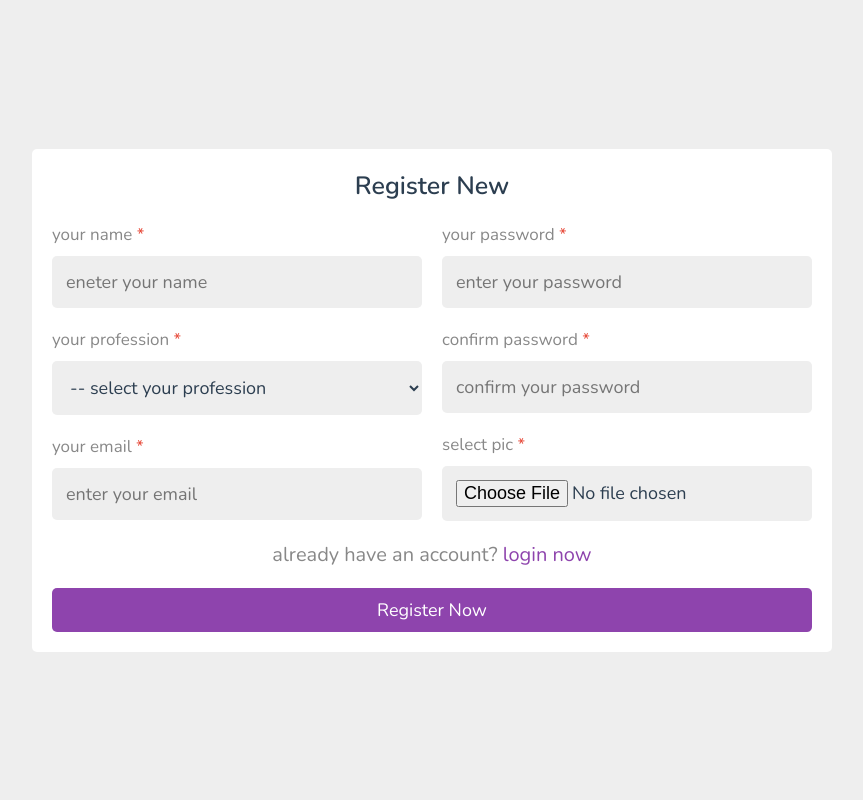
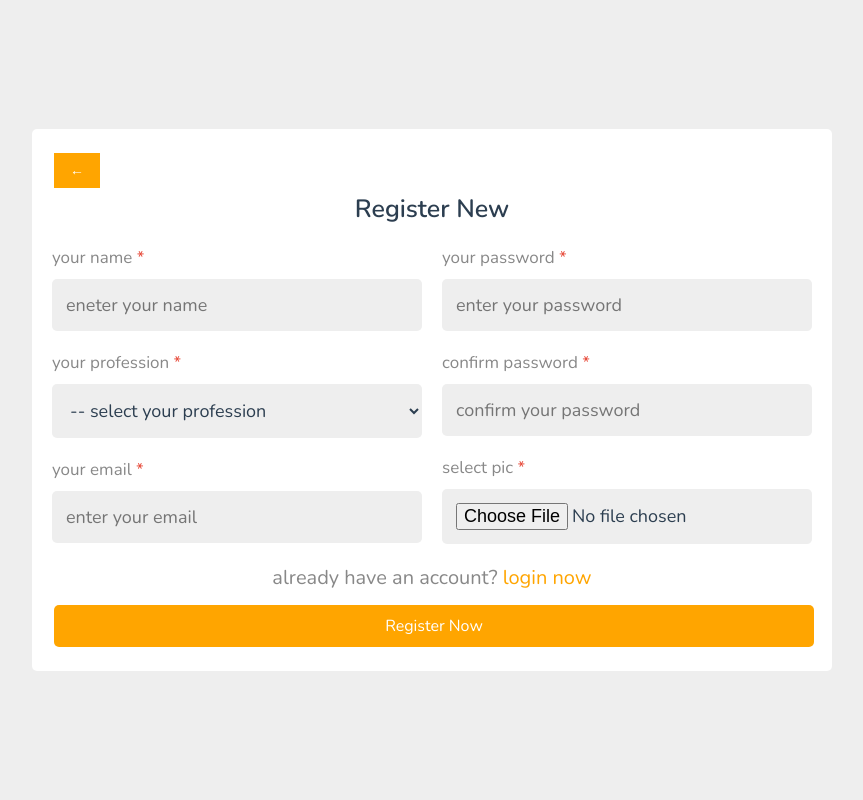
Before and after one commit to km1000101/finalwebs, a PHP site: page /admin/register.php in a window 1280 px wide. Shown: the whole page, without its empty margins (208-1071 px from the left). Run offline with PHP 8.4, Linux system fonts and the light colour scheme.

Commit message:
few changes

```diff
--- a/project/about.php
+++ b/project/about.php
@@ -108,7 +108,7 @@ if(isset($_COOKIE['user_id'])){
 
 <section class="reviews">
 
-   <h3 class="heading">student's reviews</h3>
+   <h1 class="heading">student's reviews</h1>
 
    <div class="box-container">
 
--- a/project/admin/register.php
+++ b/project/admin/register.php
@@ -58,9 +58,38 @@ if(isset($_POST['submit'])){
    <!-- custom css file link  -->
    <link rel="stylesheet" href="../css/admin_style.css">
 
+   <style>
+   :root {
+       --main-color: #ffa500; /* Ensure the main color is set to orange */
+   }
+   .btn {
+       background-color: var(--main-color); /* Use the main color variable which is now orange */
+       border: none;
+       color: white;
+       padding: 10px 20px;
+       text-align: center;
+       text-decoration: none;
+       display: inline-block;
+       font-size: 16px;
+       margin: 4px 2px;
+       cursor: pointer;
+   }
+   .btn-small {
+       background-color: var(--main-color);
+       border: none;
+       color: white;
+       padding: 8px 16px; /* Increase padding to make it bigger */
+       text-align: center;
+       text-decoration: none;
+       display: inline-block;
+       font-size: 14px; /* Increase font size */
+       margin: 4px 2px;
+       cursor: pointer;
+   }
+   </style>
+
 </head>
 <body style="padding-left: 0;">
-
 <?php
 if(isset($message)){
    foreach($message as $message){
@@ -79,6 +108,8 @@ if(isset($message)){
 <section class="form-container">
 
    <form class="register" action="" method="post" enctype="multipart/form-data">
+      <!-- Add small home button with arrow symbol to the left side of the register new text -->
+      <a href="../home.php" class="btn-small">&larr;</a>
       <h3>register new</h3>
       <div class="flex">
          <div class="col">
@@ -87,17 +118,11 @@ if(isset($message)){
             <p>your profession <span>*</span></p>
             <select name="profession" class="box" required>
                <option value="" disabled selected>-- select your profession</option>
-               <option value="developer">developer</option>
-               <option value="desginer">desginer</option>
-               <option value="musician">musician</option>
-               <option value="biologist">biologist</option>
-               <option value="teacher">teacher</option>
-               <option value="engineer">engineer</option>
-               <option value="lawyer">lawyer</option>
-               <option value="accountant">accountant</option>
-               <option value="doctor">doctor</option>
-               <option value="journalist">journalist</option>
-               <option value="photographer">photographer</option>
+               <option value="developer">HOD</option>
+               <option value="desginer">professor</option>
+               <option value="musician">assistant professor</option>
+
+
             </select>
             <p>your email <span>*</span></p>
             <input type="email" name="email" placeholder="enter your email" maxlength="20" required class="box">
--- a/project/components/admin_header.php
+++ b/project/components/admin_header.php
@@ -15,7 +15,7 @@ if(isset($message)){
 
    <section class="flex">
 
-      <a href="dashboard.php" class="logo">Admin.</a>
+      <a href="dashboard.php" class="logo"><img src="../images/LOGO.jpg">.</a>
 
       <form action="search_page.php" method="post" class="search-form">
          <input type="text" name="search" placeholder="search here..." required maxlength="100">
--- a/project/contact.php
+++ b/project/contact.php
@@ -60,7 +60,7 @@ if(isset($_POST['submit'])){
    <div class="row">
 
       <div class="image">
-         <img src="images/contact-img.svg" alt="">
+         <img src="images/hod.jpg" alt="">
       </div>
 
       <form action="" method="post">
--- a/project/css/admin_style.css
+++ b/project/css/admin_style.css
@@ -1,8 +1,8 @@
 @import url('https://fonts.googleapis.com/css2?family=Nunito:wght@200;300;400;500;600&display=swap');
 
 :root{
-   --main-color:#8e44ad;
-   --red:#e74c3c;
+   --main-color: #ffa500; /* Changed from purple to orange */
+   --red: #e74c3c;
    --oragen:#f39c12;
    --white:#fff;
    --black:#2c3e50;
@@ -195,6 +195,12 @@ section{
    justify-content: space-between;
 }
 
+.header .flex .logo img {
+   width: 120px; /* Adjust the width to your desired size */
+   height: auto; /* Maintain the aspect ratio */
+   border-radius: 50%; /* Make the logo round */
+}
+
 .header .flex{
    padding: 1.5rem 2rem;
    position: relative;
@@ -221,7 +227,7 @@ section{
 
 .header .flex .search-form button{
    font-size: 2rem;
-   color: var(--black);
+   color: var (--black);
    cursor: pointer;
    background: none;
 }
@@ -477,7 +483,7 @@ section{
 
 .dashboard .box-container .box p{
    font-size: 2rem;
-   color: var(--light-color);
+   color: var (--light-color);
    padding: 1rem 1.5rem;
    border-radius: .5rem;
    background-color: var(--light-bg);
@@ -987,19 +993,6 @@ section{
    clip-path: polygon(50% 0%, 0% 100%, 100% 100%);
 }
 
-
-
-
-
-
-
-
-
-
-
-
-
-
 .footer{
    position: sticky;
    bottom: 0; right: 0; left: 0;
@@ -1016,7 +1009,6 @@ section{
 .footer span{
    color: var(--main-color);
 }
-
 
 @media (max-width:1200px){
 
--- a/project/css/style.css
+++ b/project/css/style.css
@@ -619,10 +619,6 @@ section{
    font-size: 1.5rem;
 }
 
-.reviews .heading {
-   font-size: 4rem; /* Reduced font size */
-}
-
 .playlist .row{
    display: flex;
    align-items: center;
@@ -1608,6 +1604,6 @@ section{
 
 .mission ul li {
    font-size: 2rem;
-   color: var (--light-color);
+   color: var(--light-color);
    margin-bottom: .5rem;
 }
--- a/project/teachers.php
+++ b/project/teachers.php
@@ -43,8 +43,8 @@ if(isset($_COOKIE['user_id'])){
    <div class="box-container">
 
       <div class="box offer">
-         <h3>become a tutor</h3>
-         <p>Lorem ipsum dolor sit, amet consectetur adipisicing elit. Laborum, magnam!</p>
+         <h3>Teachers login</h3>
+         <p>Login with the userID and password provided by the department.</p>
          <a href="admin/register.php" class="inline-btn">get started</a>
       </div>
 
```
Also changed, not shown: project/admin/login.php (+19 -15 lines).
